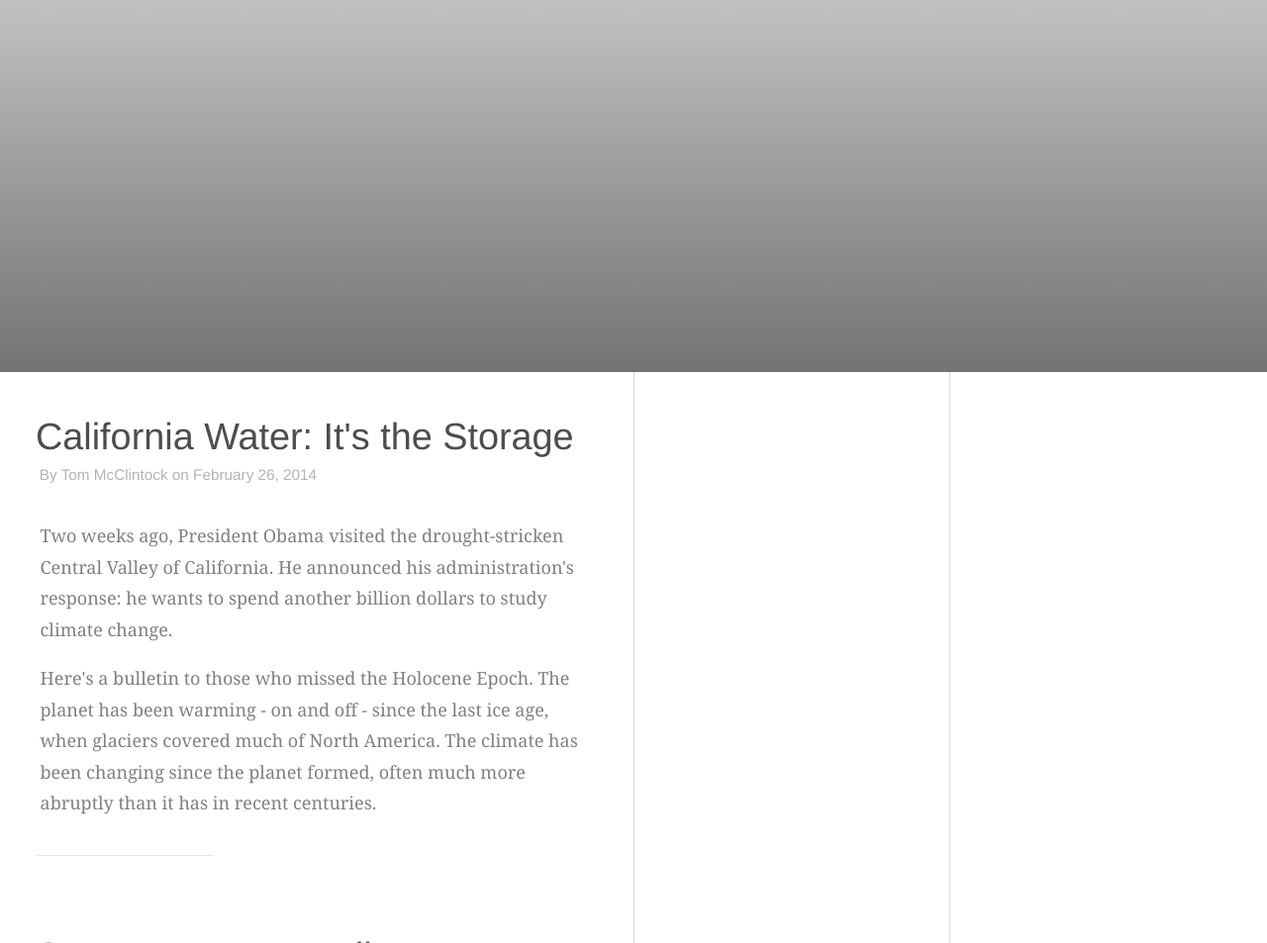
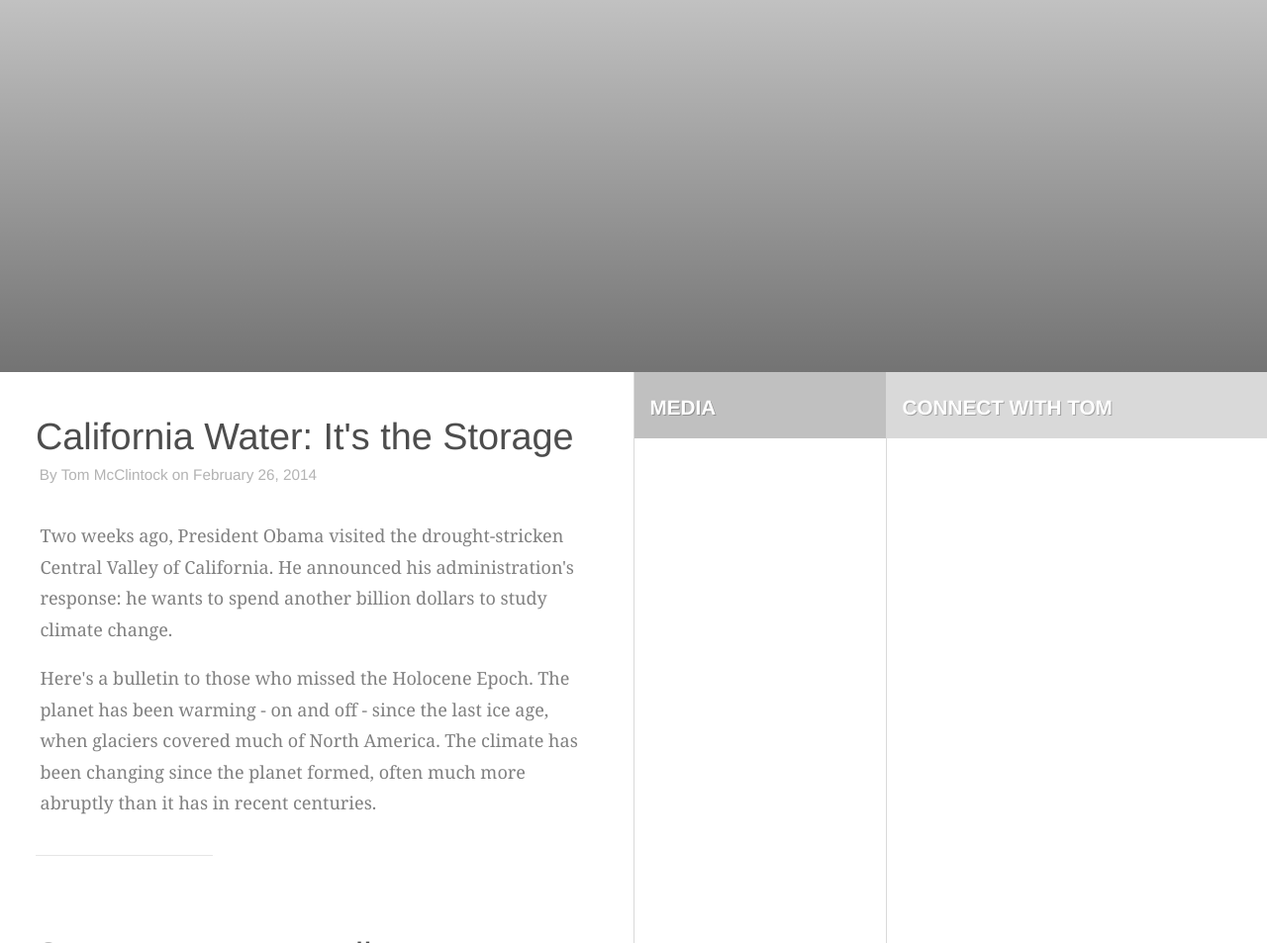
Before and after one commit to chrisjg77/mcclintock-redesign, a website: page index.html in a window 1280 px wide. Shown: the part 147-1100 px from the top of the page at 99% size. Drawn offline with Linux system fonts and the light colour scheme.

Commit message:
Tweaks aside widths

```diff
--- a/index.html
+++ b/index.html
@@ -71,15 +71,26 @@
 
 			</div>
 
-			<aside class='col col-sm-35 col-lg-25 feed'>
+			<aside class='col col-sm-35 col-lg-20 feed'>
 
-				<div style='height: 1500px;'></div>
+				<div style='height: 1500px;'>
+
+					<h3 class='aside-header'>Media</h3>
+
+
+				</div>
 
 			</aside>
 
-			<aside class='col col-lg-25'>
+			<aside class='col col-lg-30'>
 
-				<div style='height: 1500px;'></div>
+				<div style='height: 1500px;'>
+
+					<h3 class='aside-header aside-header-ligher'>Connect With Tom</h3>
+
+				</div>
+
+				</div>
 
 			</aside>
 
--- a/scss/_base.scss
+++ b/scss/_base.scss
@@ -35,8 +35,7 @@ h1,h2,h3,h4,h5,h6 {
 }
 
 h2 { font-size: 2.1em; }
-
-
+h3 { font-size: 1.15em; }
 
 article {
 
--- a/scss/_objects.scss
+++ b/scss/_objects.scss
@@ -16,7 +16,6 @@
 
 	img { width: 100%; }
 }
-
 
 
 
@@ -90,3 +89,18 @@
 	border-left: $thin_grey_border;
 	border-right: $thin_grey_border;
 }
+
+
+.aside-header {
+	color: $aside_header_font_color;
+	text-transform: uppercase;
+	font-weight: bold;
+	text-shadow: $text-shadow;
+	background: $aside_header_bg;
+	padding: 1.25em $aside_gutter_w 1em;
+	margin: 0;
+}
+
+.aside-header-ligher {
+	background: $aside_header_bg_ligher;
+}
--- a/scss/_scaffolding.scss
+++ b/scss/_scaffolding.scss
@@ -80,12 +80,10 @@ section {
 
 @media screen and (min-width: $break_lg) {
 
-	.col-lg-25 {
-		width: 25%;
-	}
+	.col-lg-20 { width: 20%; }
+	.col-lg-25 { width: 25%; }
+	.col-lg-30 { width: 30%; }
 
-	.col-lg-50 {
-		width: 50%;
-	}
+	.col-lg-50 { width: 50%; }
 
 }
--- a/scss/_settings.scss
+++ b/scss/_settings.scss
@@ -18,6 +18,8 @@ $serif_font_stack: "Droid Serif","Georgia",serif;
 // Small indent for paragraphs and em
 $font_indent: 0.25em;
 
+$text-shadow: 1px 1px 0px rgba(0,0,0,0.25);
+
 // Colors
 
 // Greys
@@ -29,16 +31,22 @@ $meta_font_color: lighten(#4d4d4d,40%);
 $teaser_font_color: lighten(#4d4d4d,20%);
 
 
-$header_phone_h: 58px;
-$header_tablet_h: 70px;
-$header_desktop_h: 72px;
 
 $header_bg_color: #fff;
 
+$aside_header_font_color: #fff;
+$aside_header_bg: lighten(#4d4d4d,45%);
+$aside_header_bg_ligher: lighten(#4d4d4d,55%);
+
+$aside_gutter_w: 0.75em;
 
 $thin_grey_border: 1px solid lighten(#4d4d4d,55%);
 $thin_light_border: 1px solid lighten(#4d4d4d,60%);
 
+
+$header_phone_h: 58px;
+$header_tablet_h: 70px;
+$header_desktop_h: 72px;
 
 // Site logo/branding
 
```
Also changed, not shown: css/app.css.
